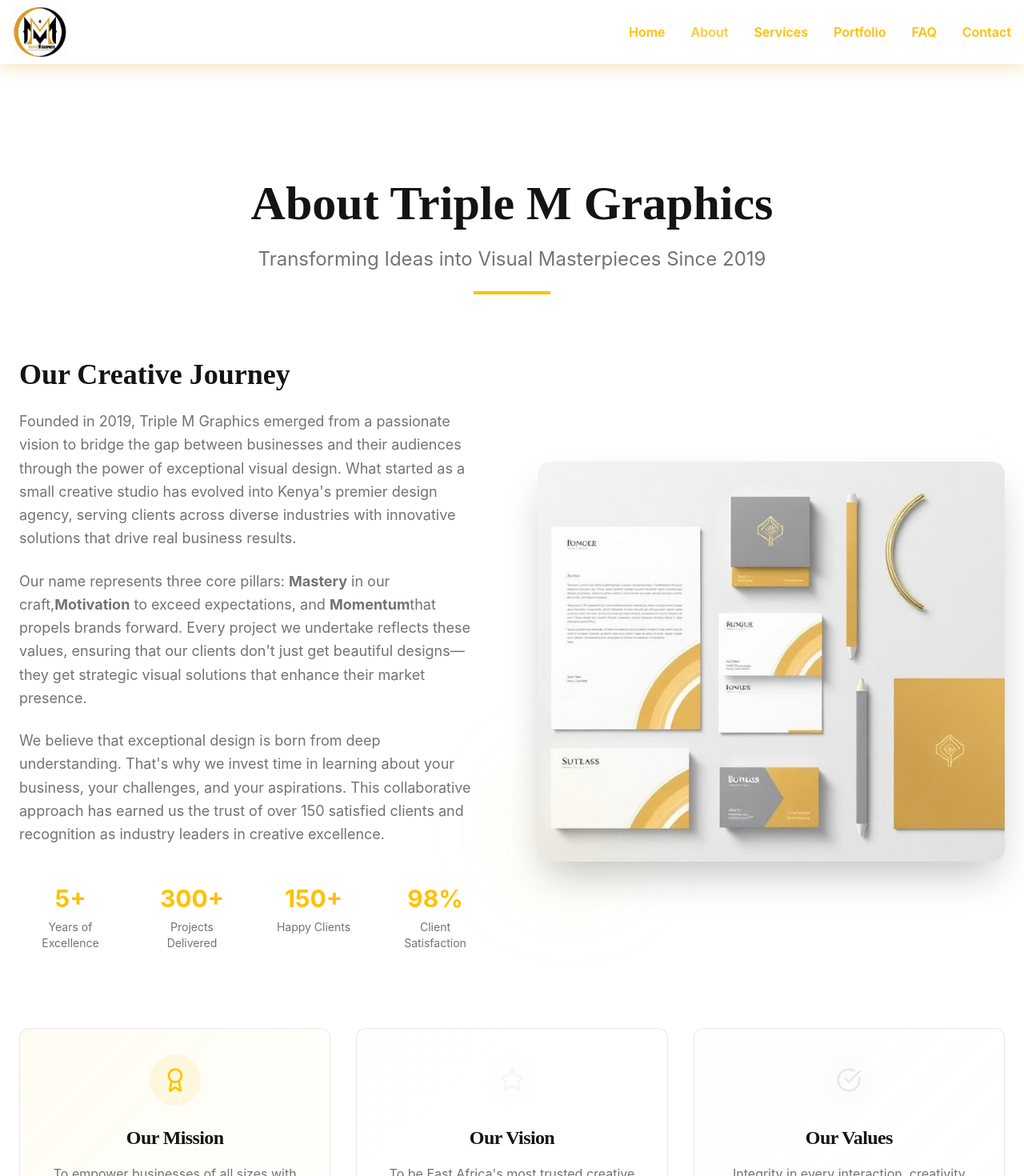
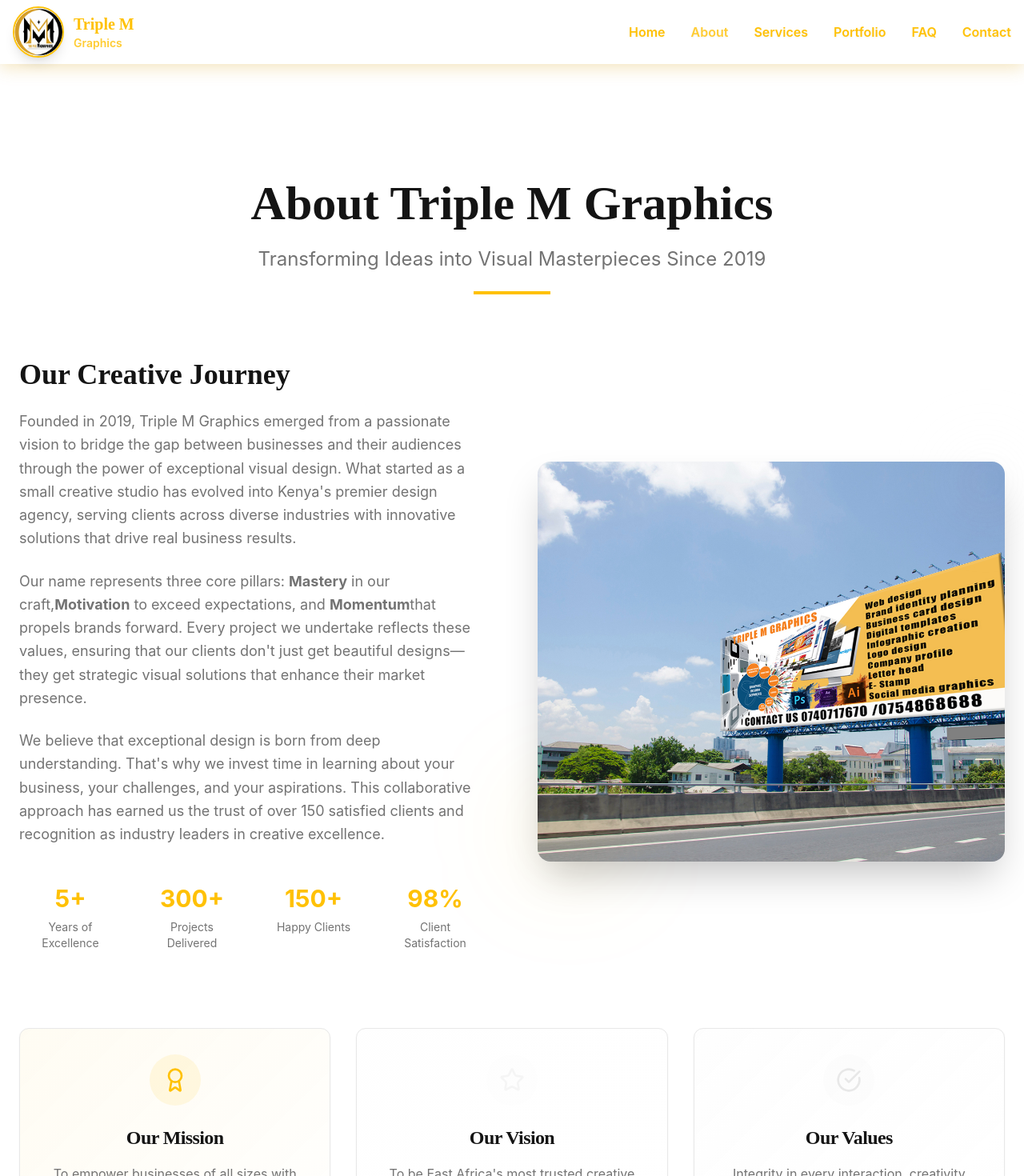
Before and after one commit to Triplemgraphics/triple-m-design-studio, a React (Vite) app: page /about in a window 1280 px wide. Shown: the top 1470 px of the page at 80% size. Built offline with nearby package versions, Linux system fonts and the light colour scheme.

Commit message:
Refactor: Update logo and About page image

```diff
--- a/src/components/Navigation.tsx
+++ b/src/components/Navigation.tsx
@@ -37,12 +37,16 @@ const Navigation = () => {
       <div className="container mx-auto px-4">
         <div className="flex items-center justify-between h-20">
           {/* Logo */}
-          <Link to="/" className="flex items-center hover:opacity-90 transition-all duration-300 hover:scale-105">
+          <Link to="/" className="flex items-center gap-3 hover:opacity-90 transition-all duration-300 hover:scale-105">
             <img
               src={logo}
               alt="Triple M Graphics Logo"
-              className="h-16 w-auto"
+              className="h-16 w-16 rounded-full object-cover border-2 border-primary shadow-lg"
             />
+            <div className="hidden sm:block">
+              <div className="font-playfair font-bold text-xl text-primary">Triple M</div>
+              <div className="text-sm font-semibold text-primary-glow">Graphics</div>
+            </div>
           </Link>
 
           {/* Desktop Navigation */}
--- a/src/pages/About.tsx
+++ b/src/pages/About.tsx
@@ -1,7 +1,7 @@
 import React from 'react';
 import { Card, CardContent, CardTitle } from '../components/ui/card';
 import { Award, Star, CheckCircle, Users } from 'lucide-react';
-import brandingIdentity from '../assets/services/branding-identity.jpg';
+import billboard from '../assets/billboard.jpg';
 
 const About = () => {
   return (
@@ -71,8 +71,8 @@ const About = () => {
 
               <div className="relative">
                 <img
-                  src={brandingIdentity}
-                  alt="Triple M Graphics Design Studio"
+                  src={billboard}
+                  alt="Triple M Graphics Billboard Showcase"
                   className="w-full h-96 lg:h-[500px] object-cover rounded-2xl shadow-2xl"
                 />
                 <div className="absolute -bottom-6 -left-6 w-32 h-32 bg-primary/10 rounded-full blur-3xl"></div>
```
Also changed, not shown: src/assets/billboard.jpg (added).
